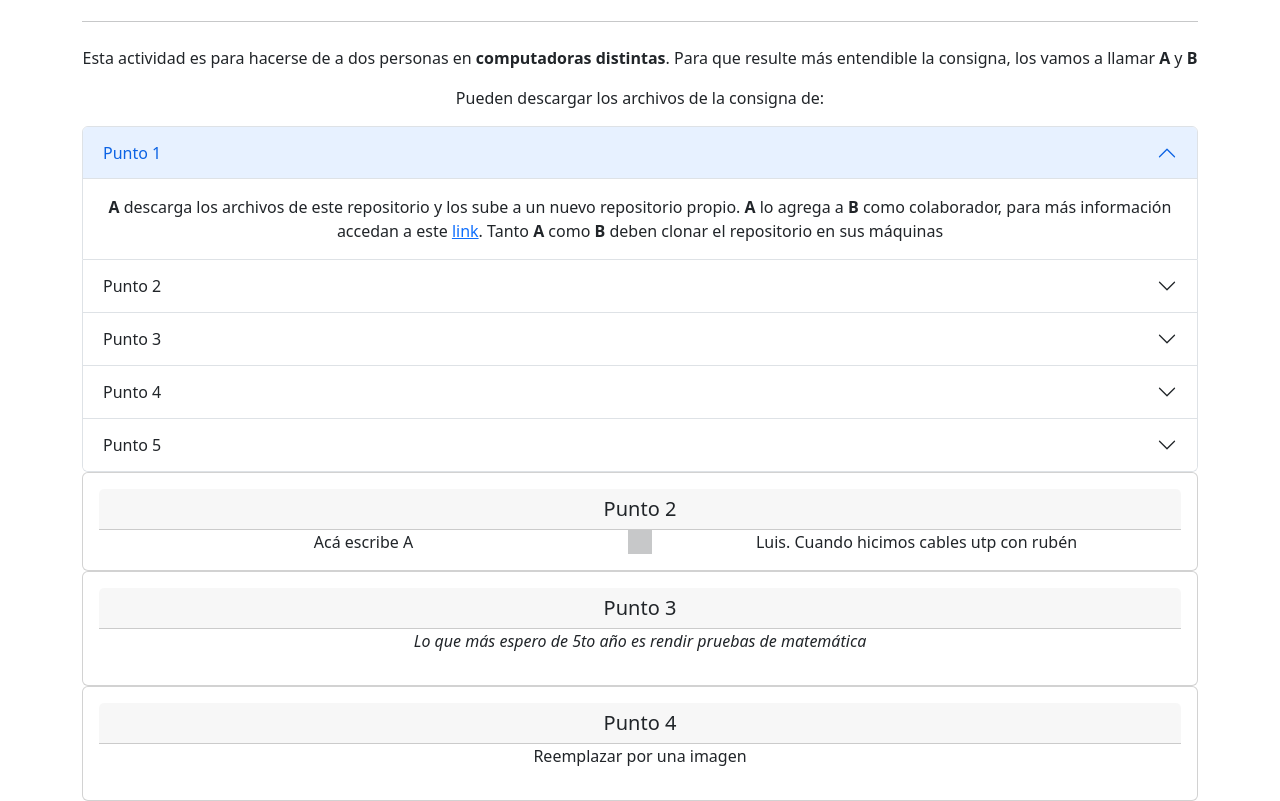
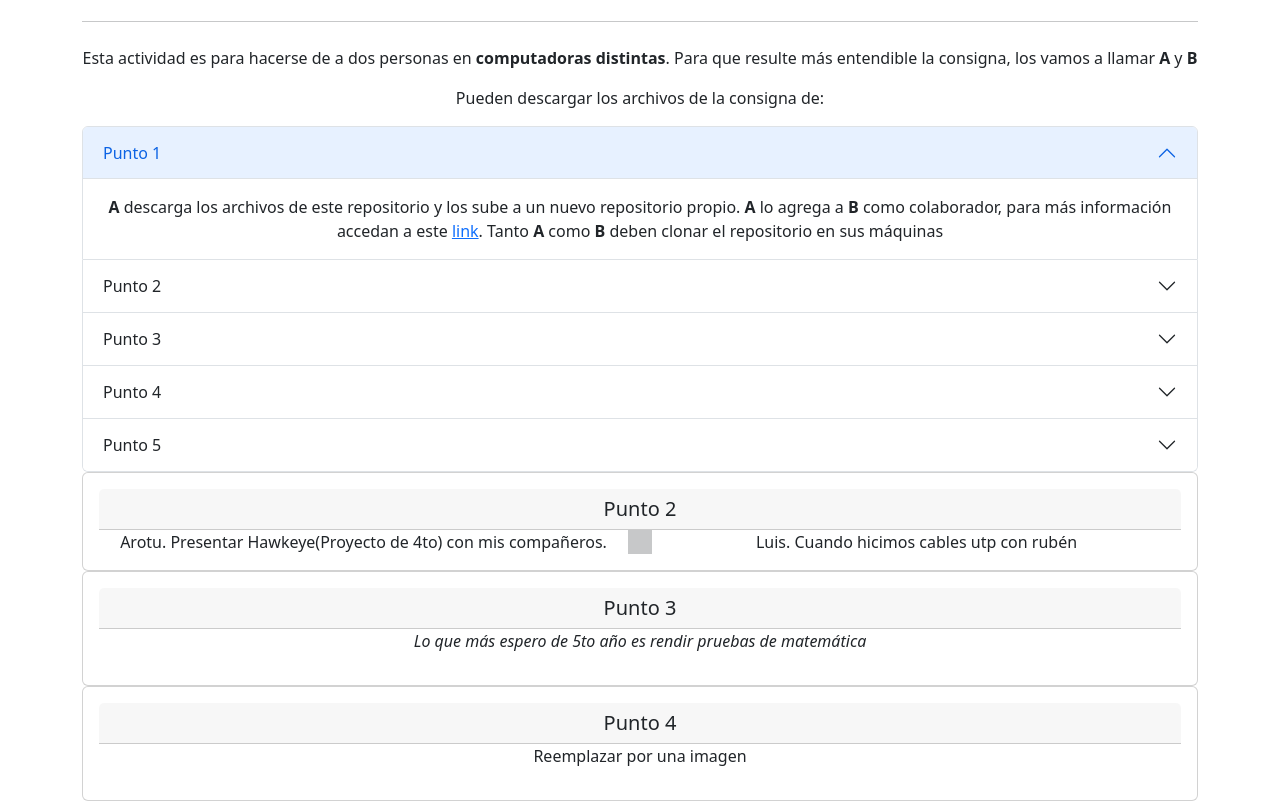
Before and after one commit to ArielAlzo/Github-Julian-1, a plain HTML site: page index.html in a window 1280 px wide. Shown: the part 108-909 px from the top of the page. Drawn offline with nearby package versions, Linux system fonts and the light colour scheme.

Commit message:
Commit de A

```diff
--- a/index.html
+++ b/index.html
@@ -84,7 +84,8 @@
           <div class="container">
             <div class="row">
               <div class="col-sm">
-                Acá escribe A
+                Arotu.
+                Presentar Hawkeye(Proyecto de 4to) con mis compañeros.
               </div>
               <div class="vr"></div>
               <div class="col-sm">
```
